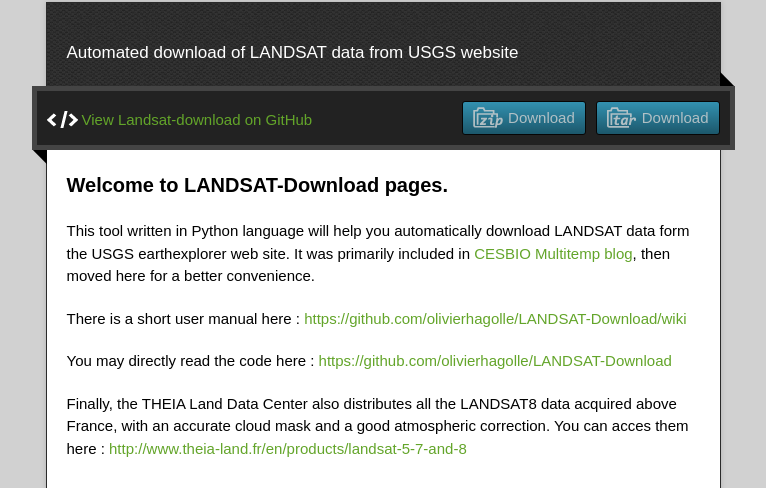
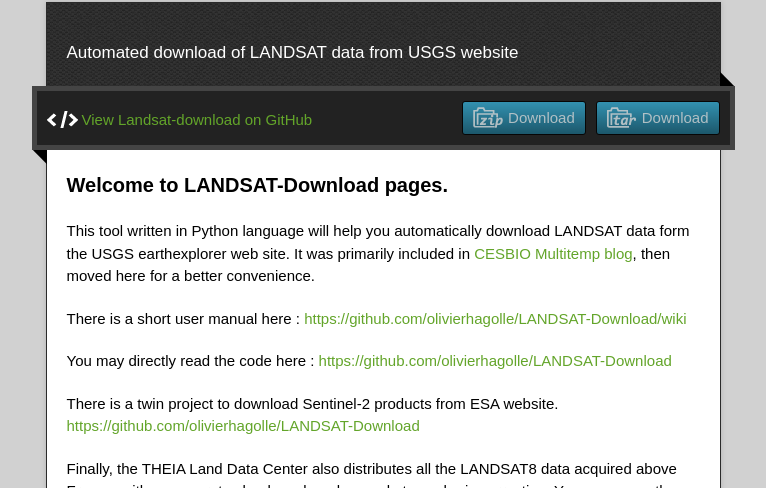
Before and after one commit to olivierhagolle/LANDSAT-Download, a plain HTML site: page index.html in a window 1280 px wide. Shown: the part 128-616 px from the top of the page, without its empty margins (257-1023 px from the left). Drawn offline with nearby package versions, Linux system fonts and the light colour scheme.

Commit message:
Update webpage, to add a link to S2-download tool

```diff
--- a/index.html
+++ b/index.html
@@ -47,6 +47,9 @@
 <p>You may directly read the code here :
 <a href="https://github.com/olivierhagolle/LANDSAT-Download">https://github.com/olivierhagolle/LANDSAT-Download</a></p>
 
+<p>There is a twin project to download Sentinel-2 products from ESA website.
+<a href="https://github.com/olivierhagolle/LANDSAT-Download">https://github.com/olivierhagolle/LANDSAT-Download</a></p>
+
 <p>Finally, the THEIA Land Data Center also distributes all the LANDSAT8 data acquired above France, with an accurate cloud mask and a good atmospheric correction. You can acces them here :
 <a href="http://www.theia-land.fr/en/products/landsat-5-7-and-8">http://www.theia-land.fr/en/products/landsat-5-7-and-8</a></p>
         </article>
```
